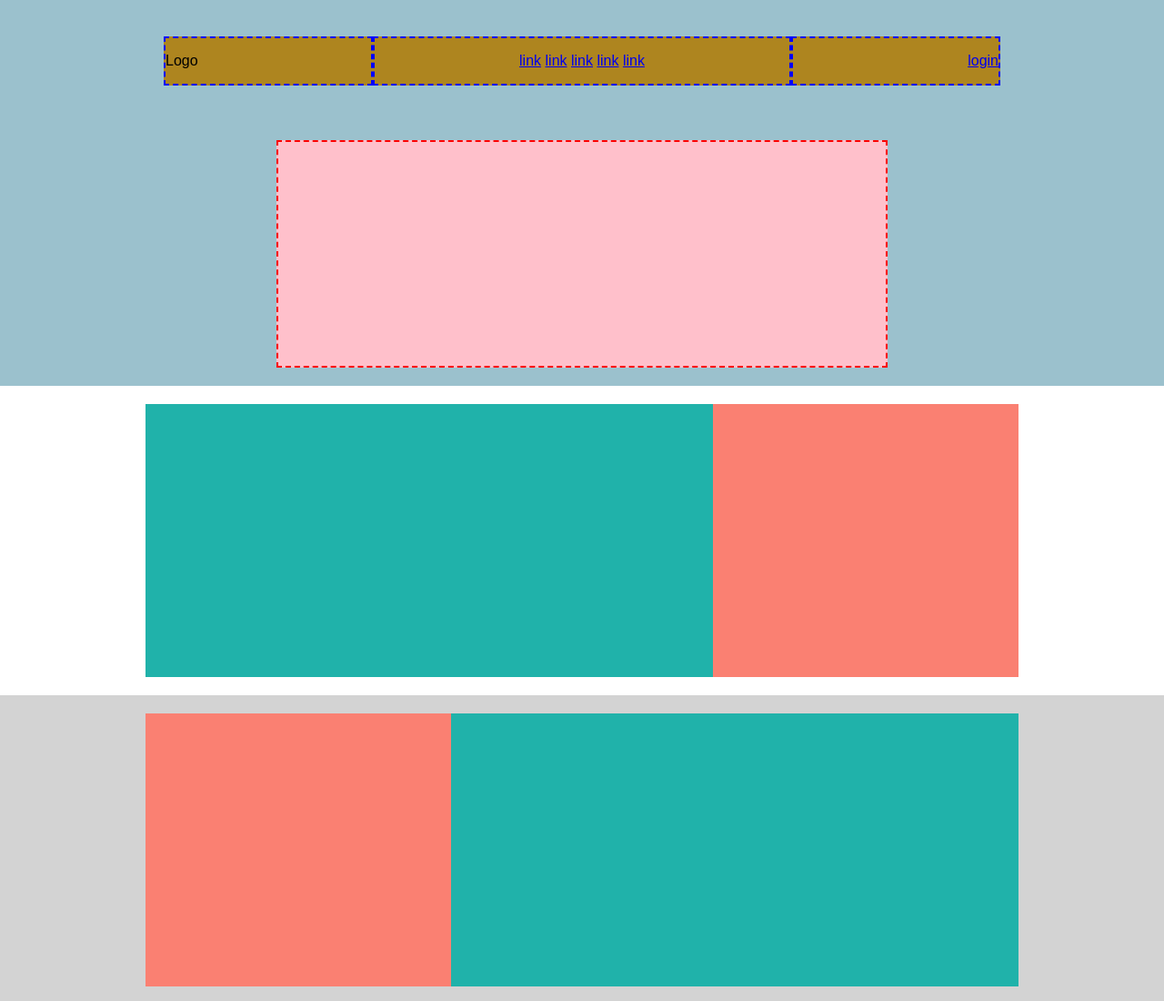
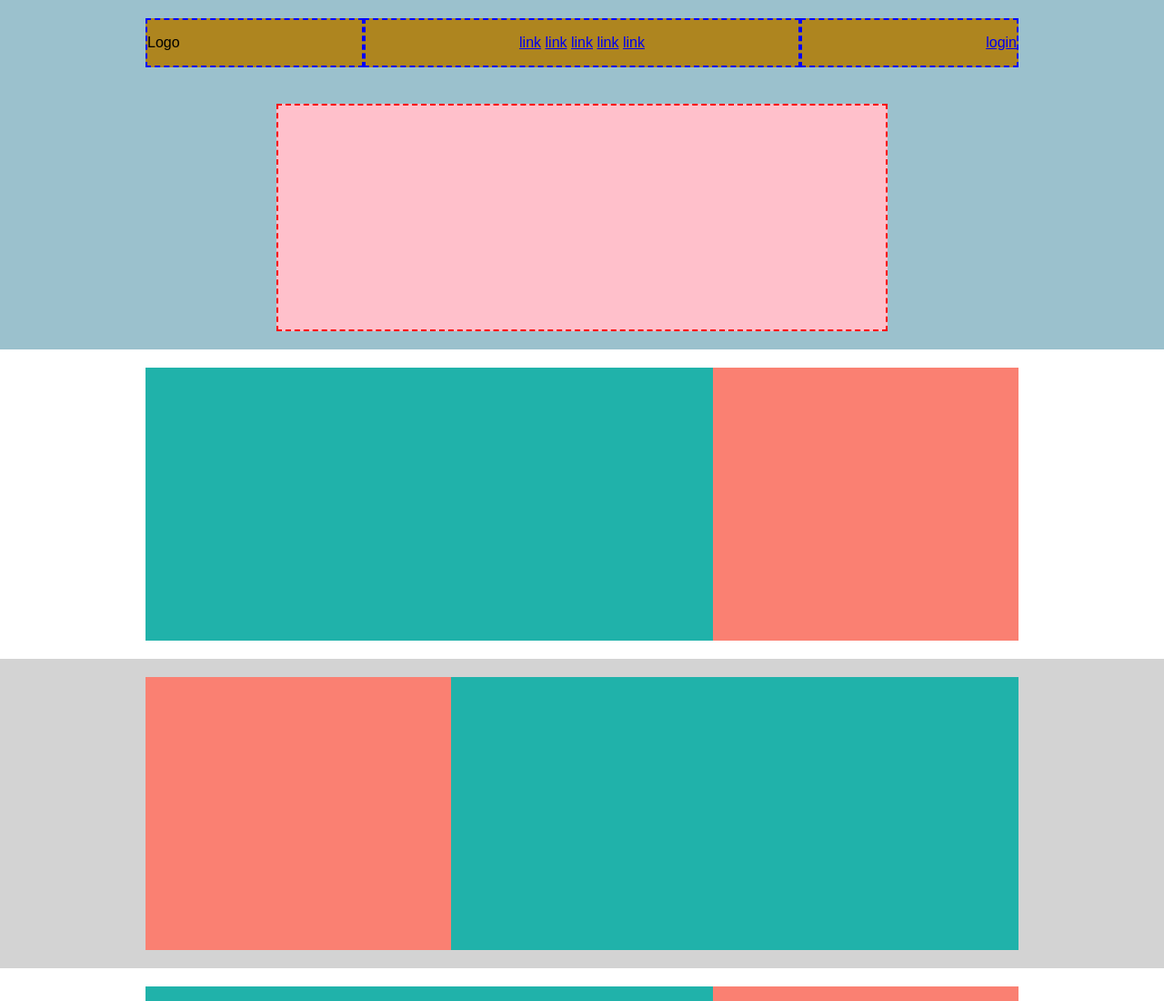
Before and after one commit to Claudio-Pri/htmlcss-struttura-discord, a plain HTML site: page index.html in a window 1280 px wide. Shown: the top 1100 px of the page at 91% size. Drawn offline with Linux system fonts and the light colour scheme.

Commit message:
modificato header- container

```diff
--- a/index.html
+++ b/index.html
@@ -4,7 +4,7 @@
 <head>
     <meta charset="UTF-8">
     <meta name="viewport" content="width=device-width, initial-scale=1.0">
-    <title>Template HTML CSS</title>
+    <title>Discord</title>
 
     <!-- CSS -->
     <link rel="stylesheet" href="css/style.css">
@@ -14,8 +14,9 @@
 
     <!-- header -->
     <header>
+        <!-- mettere container dentro un nuovo container a tutta larghezza per separare i background dell'header -->
         <div class="container">
-            <nav class="container flex-container">
+            <nav class="flex-container">
                 <div class="logo flex-item item-25">Logo</div>
                 <div class="flex-item nav-bar item-50">
                     <a href="#">link</a>
```
